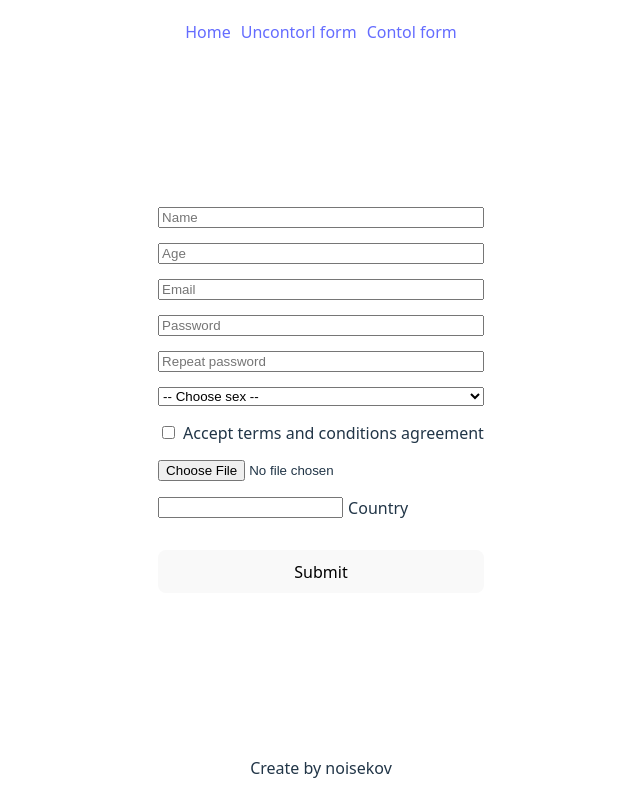
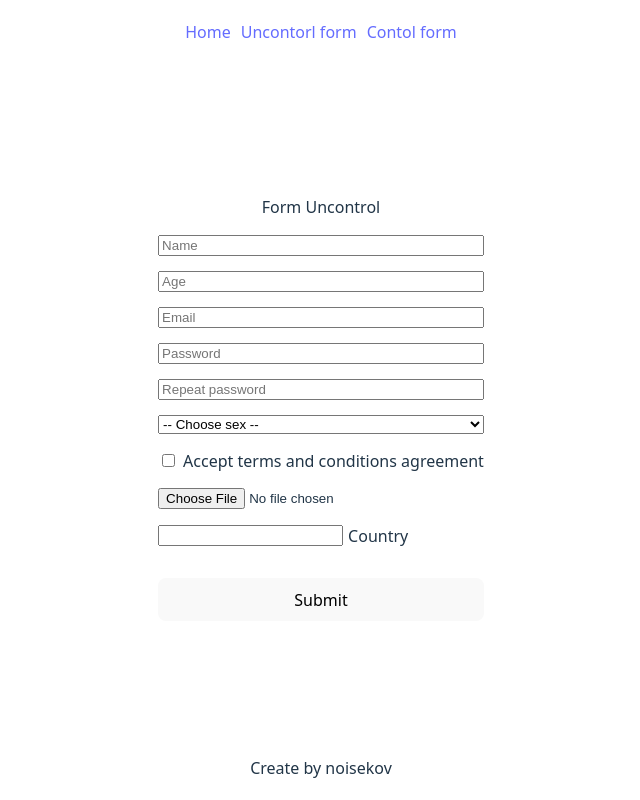
Before and after one commit to noisekov/reactForms, a React (Vite) app: page /reactForms/form-uncontorl in a window 1280 px wide. Shown: the whole page, without its empty margins (319-959 px from the left). Built offline with nearby package versions, Linux system fonts and the light colour scheme.

Commit message:
feat: add title for form, rename interface

```diff
--- a/src/page/FormControl/FormControl.tsx
+++ b/src/page/FormControl/FormControl.tsx
@@ -89,6 +89,8 @@ export default function FormControl() {
   };
 
   return (
+    <div>
+      <p>Form Control</p>
       <form onSubmit={handleSubmit(onSubmit)} className={styles.form}>
         <input placeholder="Name" {...register('name')} />
         <output className={styles.error}>{errors.name?.message}</output>
@@ -96,14 +98,20 @@ export default function FormControl() {
         <output className={styles.error}>{errors.age?.message}</output>
         <input type="email" placeholder="Email" {...register('email')} />
         <output className={styles.error}>{errors.email?.message}</output>
-      <input type="password" placeholder="Password" {...register('password')} />
+        <input
+          type="password"
+          placeholder="Password"
+          {...register('password')}
+        />
         <output className={styles.error}>{errors.password?.message}</output>
         <input
           type="password"
           placeholder="Repeat password"
           {...register('repeatPassword')}
         />
-      <output className={styles.error}>{errors.repeatPassword?.message}</output>
+        <output className={styles.error}>
+          {errors.repeatPassword?.message}
+        </output>
         <select {...register('sex')}>
           <option value="choose">-- Choose sex --</option>
           <option value="male">Male</option>
@@ -133,5 +141,6 @@ export default function FormControl() {
           Submit
         </button>
       </form>
+    </div>
   );
 }
--- a/src/page/FormUncontrol/FormUncontrol.tsx
+++ b/src/page/FormUncontrol/FormUncontrol.tsx
@@ -5,7 +5,7 @@ import { useNavigate } from 'react-router-dom';
 import { useDispatch } from 'react-redux';
 import { addData } from '../../features/dataSlice';
 
-interface formData {
+interface IFormData {
   name: string;
   age: number;
   email: string;
@@ -22,7 +22,7 @@ const FormUncontrol = () => {
   const navigate = useNavigate();
   const dispatch = useDispatch();
 
-  const formData: formData = {
+  const formData: IFormData = {
     name: '',
     age: 0,
     email: '',
@@ -112,7 +112,7 @@ const FormUncontrol = () => {
         continue;
       }
 
-      (formData[inputElement.name as keyof formData] as string) =
+      (formData[inputElement.name as keyof IFormData] as string) =
         inputElement.value;
     }
 
@@ -147,7 +147,8 @@ const FormUncontrol = () => {
   };
 
   return (
-    <>
+    <div>
+      <p>Form Uncontrol</p>
       <form ref={formRef} className={styles.form} onSubmit={submit}>
         <input type="text" name="name" placeholder="Name" />
         <output className={styles.error} name="err-name"></output>
@@ -192,7 +193,7 @@ const FormUncontrol = () => {
           Submit
         </button>
       </form>
-    </>
+    </div>
   );
 };
 
```
Lines whose indentation alone changed are shown as unchanged.
